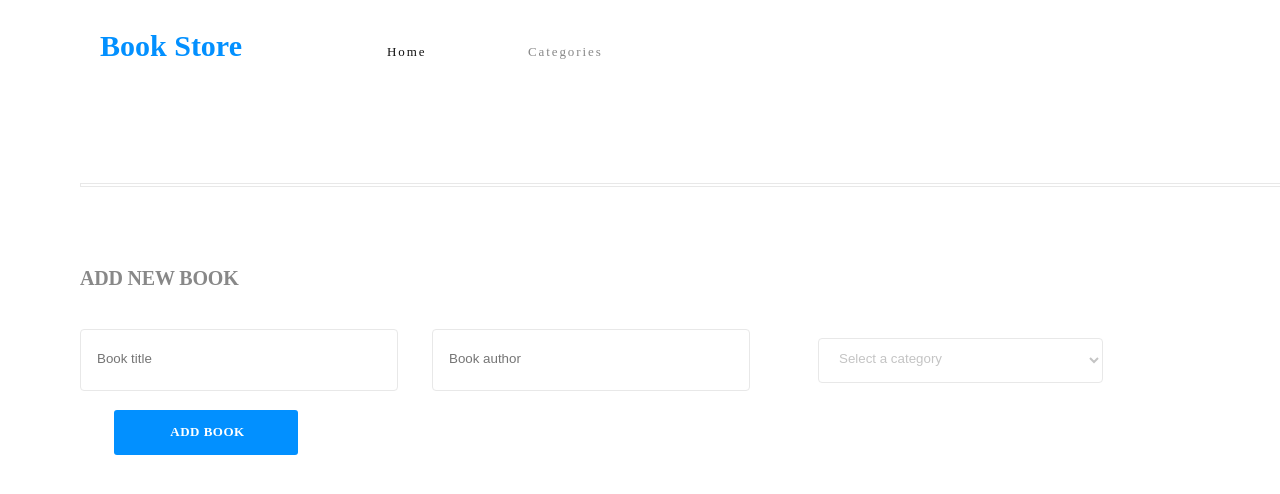
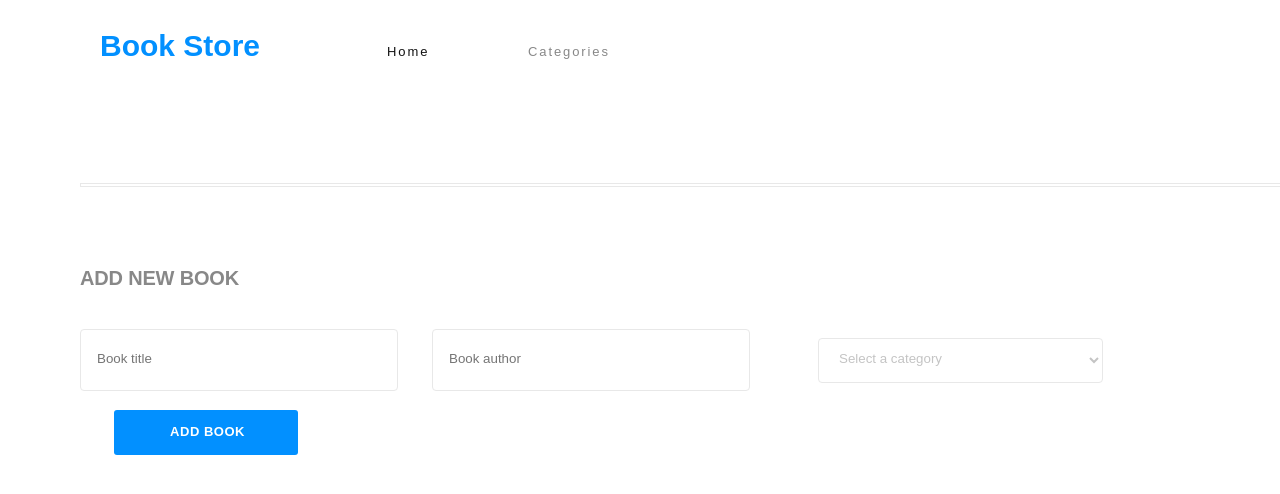
Before and after one commit to majdalkilany/Book-Store, a React (Create React App) app: page / in a window 1280 px wide. Shown: the top 494 px of the page. Built offline with nearby package versions, Linux system fonts and the light colour scheme; no server answers.

Commit message:
fix linters error

```diff
--- a/src/components/bookShow.css
+++ b/src/components/bookShow.css
@@ -15,7 +15,7 @@
   height: 1.125rem;
   margin: 0 2.438rem 0 0;
   opacity: 0.5;
-  font-family: Montserrat;
+  font-family: Montserrat, sans-serif;
   font-size: 0.875rem;
   font-weight: bold;
   font-stretch: normal;
@@ -29,7 +29,7 @@
   width: 12.313rem;
   height: 1.813rem;
   margin: 0.188rem 20.188rem 0 0;
-  font-family: RobotoSlab;
+  font-family: RobotoSlab, sans-serif;
   font-size: 1.375rem;
   font-weight: bold;
   font-stretch: normal;
@@ -43,7 +43,7 @@
   width: 6.688rem;
   height: 1.188rem;
   margin: 0.25rem 0 0;
-  font-family: RobotoSlab;
+  font-family: RobotoSlab, sans-serif;
   font-size: 0.875rem;
   font-weight: 300;
   font-stretch: normal;
@@ -56,13 +56,11 @@
 button {
   background: none;
   border: none;
-  padding: auto;
-  margin: 0;
   cursor: pointer;
   width: 3.375rem;
   height: 1.188rem;
   margin: 0.188rem 0.938rem 0.125rem 0;
-  font-family: RobotoSlab;
+  font-family: RobotoSlab, sans-serif;
   font-size: 0.875rem;
   font-weight: 300;
   font-stretch: normal;
@@ -100,7 +98,7 @@ button {
   width: 4.25rem;
   height: 2.438rem;
   margin: 0.063rem 5.75rem 0 0.688rem;
-  font-family: Montserrat;
+  font-family: Montserrat, sans-serif;
   font-size: 2rem;
   font-weight: normal;
   font-stretch: normal;
@@ -115,7 +113,7 @@ button {
   height: 1.125rem;
   margin: 0.438rem 4.938rem 0.75rem 0.75rem;
   opacity: 0.5;
-  font-family: Montserrat;
+  font-family: Montserrat, sans-serif;
   font-size: 0.875rem;
   font-weight: normal;
   font-stretch: normal;
@@ -150,7 +148,7 @@ button {
   height: 1.125rem;
   margin: 0.063rem 5.375rem 0 3.688rem;
   opacity: 0.5;
-  font-family: RobotoSlab;
+  font-family: RobotoSlab, sans-serif;
   font-size: 0.813rem;
   font-weight: 300;
   font-stretch: normal;
@@ -164,7 +162,7 @@ button {
   width: 13.25rem;
   height: 1.313rem;
   margin: 0.438rem 0 0.25rem 3.688rem;
-  font-family: RobotoSlab;
+  font-family: RobotoSlab, sans-serif;
   font-size: 1rem;
   font-weight: 300;
   font-stretch: normal;
@@ -181,7 +179,7 @@ button {
   padding: 0.438rem 1.188rem 0.5rem 1.375rem;
   border-radius: 3px;
   background-color: #0290ff;
-  font-family: RobotoSlab;
+  font-family: RobotoSlab, sans-serif;
   font-size: 0.813rem;
   font-weight: 300;
   font-stretch: normal;
@@ -189,5 +187,5 @@ button {
   line-height: normal;
   letter-spacing: 0.5px;
   text-align: center;
-  color: #ffffff;
+  color: #fff;
 }
--- a/src/components/createBook.css
+++ b/src/components/createBook.css
@@ -2,7 +2,7 @@
   width: auto;
   height: 1.5rem;
   margin: 1.813rem 32.75rem 1.188rem 0;
-  font-family: Montserrat;
+  font-family: Montserrat, sans-serif;
   font-size: 1.25rem;
   font-weight: bold;
   font-stretch: normal;
@@ -20,7 +20,7 @@ form {
 .title-field {
   width: 17.813rem;
   height: 2.813rem;
-  margin: 1.188rem 2.125rem 0 0px;
+  margin: 1.188rem 2.125rem 0 0;
   padding: 0.375rem 0.938rem 0.563rem 1rem;
   border-radius: 4px;
   border: solid 1px #e8e8e8;
@@ -29,7 +29,7 @@ form {
 }
 
 .Title-text {
-  font-family: Montserrat;
+  font-family: Montserrat, sans-serif;
   font-size: 1rem;
   font-weight: normal;
   font-stretch: normal;
@@ -54,7 +54,7 @@ form {
   width: 4.5rem;
   height: 1.188rem;
   margin: 0.438rem 10.438rem 0.25rem 0;
-  font-family: Montserrat;
+  font-family: Montserrat, sans-serif;
   font-size: 1rem;
   font-weight: normal;
   font-stretch: normal;
@@ -71,7 +71,7 @@ form {
   padding: 0.801rem 1.188rem 0.886rem 1.375rem;
   border-radius: 3px;
   background-color: #0290ff;
-  font-family: RobotoSlab;
+  font-family: RobotoSlab, sans-serif;
   font-size: 0.813rem;
   font-weight: bold;
   font-stretch: normal;
--- a/src/components/header.css
+++ b/src/components/header.css
@@ -12,7 +12,7 @@
   width: 15rem;
   height: 2.313rem;
   margin: 0.375rem 2.938rem 0.125rem 0;
-  font-family: Montserrat;
+  font-family: Montserrat, sans-serif;
   font-size: 1.875rem;
   font-weight: bold;
   font-stretch: normal;
@@ -21,10 +21,10 @@
   letter-spacing: normal;
   color: #0290ff;
 }
+
 .nav-links-container {
   width: 87.5rem;
   height: 5.938rem;
-
   background-color: var(--white-two);
   display: flex;
   align-items: baseline;
@@ -32,11 +32,12 @@
   padding: 0;
   margin: 0;
 }
+
 .BOOKS {
   width: 3.688rem;
   height: 1rem;
   margin: 1.125rem 2.563rem 0.688rem 0;
-  font-family: Montserrat;
+  font-family: Montserrat, sans-serif;
   font-size: 0.813rem;
   font-weight: normal;
   font-stretch: normal;
@@ -46,12 +47,13 @@
   color: #121212;
   text-decoration: none;
 }
+
 .CATEGORIES {
   width: 6.563rem;
   height: 1rem;
   margin: 1.125rem 41.5rem 0.688rem 2.563rem;
   opacity: 0.5;
-  font-family: Montserrat;
+  font-family: Montserrat, sans-serif;
   font-size: 0.813rem;
   font-weight: normal;
   font-stretch: normal;
--- a/src/pages/home.css
+++ b/src/pages/home.css
@@ -1,7 +1,7 @@
 .Line {
   width: 84.5rem;
   height: 0.125rem;
-  border: solid 1px#e8e8e8;
+  border: solid 1px #e8e8e8;
   margin-left: 5rem;
   margin-bottom: 5rem;
 }
```
